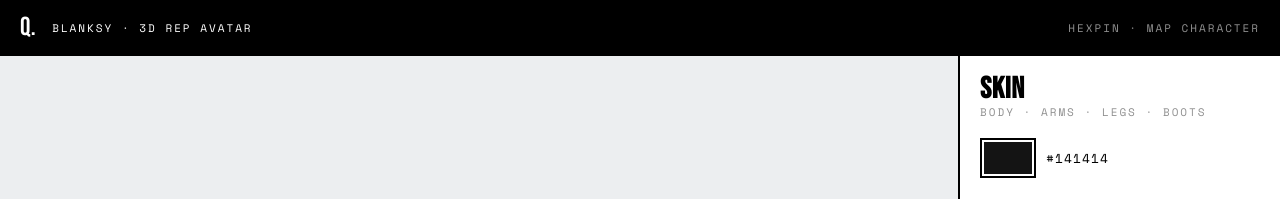
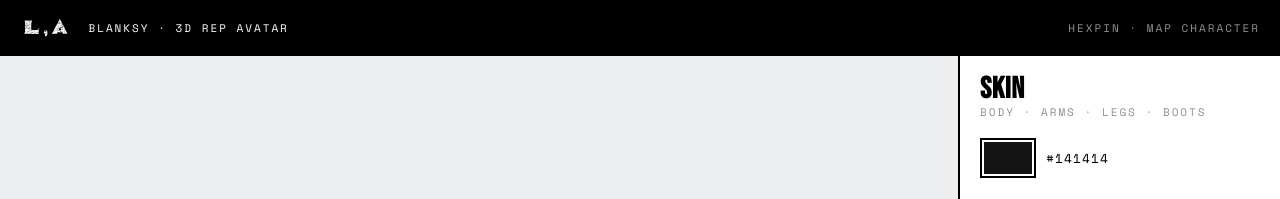
Before and after one commit to andomccall/love-ando, a Jekyll site: the page blanksy/index.html, which Jekyll copies as it is, in a window 1280 px wide. Shown: the top 199 px of the page. Built offline with Jekyll 4.4.1, drawn with Linux system fonts in a browser that asks for light colours; a script that is not in the unit is left out; comment, search, counter and statistics services are not loaded.

Commit message:
fix(blanksy): swap placeholder Q. mark for the Love, Ando bug logo
Header now uses a white local la-bug-white.svg instead of the Q.
placeholder. Blanksy is a Love, Ando creation.

Co-Authored-By: Claude Opus 4.8 <noreply@anthropic.com>

```diff
--- a/blanksy/index.html
+++ b/blanksy/index.html
@@ -71,7 +71,7 @@
   body{background:#fff;color:#000;font-family:'Space Mono',ui-monospace,monospace;display:flex;flex-direction:column}
   a{color:#000}a:hover{color:var(--gray-600,#5b6169)}
   .bar{background:#000;color:#fff;display:flex;align-items:center;gap:16px;padding:0 20px;height:56px;flex:0 0 auto}
-  .mark{font-family:'Bebas Neue',Impact,sans-serif;font-size:26px;letter-spacing:.02em;line-height:1}
+  .mark{height:24px;width:auto;display:block}
   .ol{font-size:11px;letter-spacing:.18em;text-transform:uppercase}
   .dim{color:var(--gray-400,#9aa1a9)}
   main{flex:1 1 auto;display:flex;min-height:0}
@@ -113,7 +113,7 @@
 </head>
 <body>
   <div class="bar">
-    <span class="mark">Q.</span>
+    <img class="mark" src="la-bug-white.svg" alt="Love, Ando" />
     <span class="ol">BLANKSY · 3D REP AVATAR</span>
     <span class="ol dim" style="margin-left:auto">HEXPIN · MAP CHARACTER</span>
   </div>
```
Also changed, not shown: blanksy/la-bug-white.svg (added).
